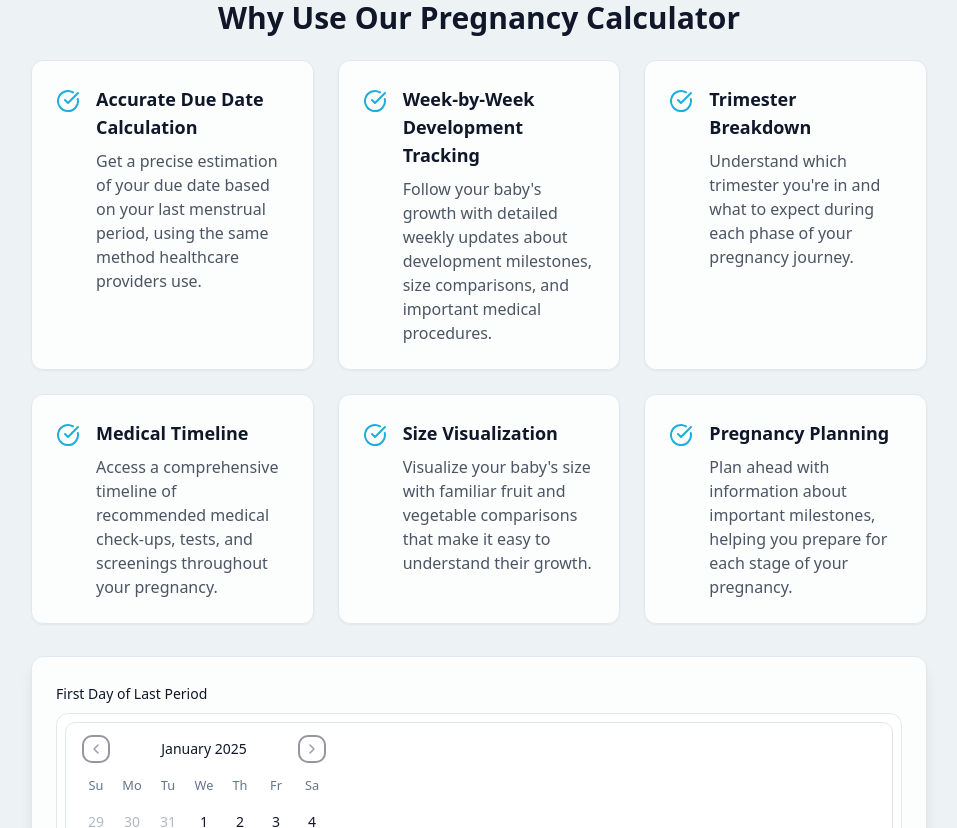
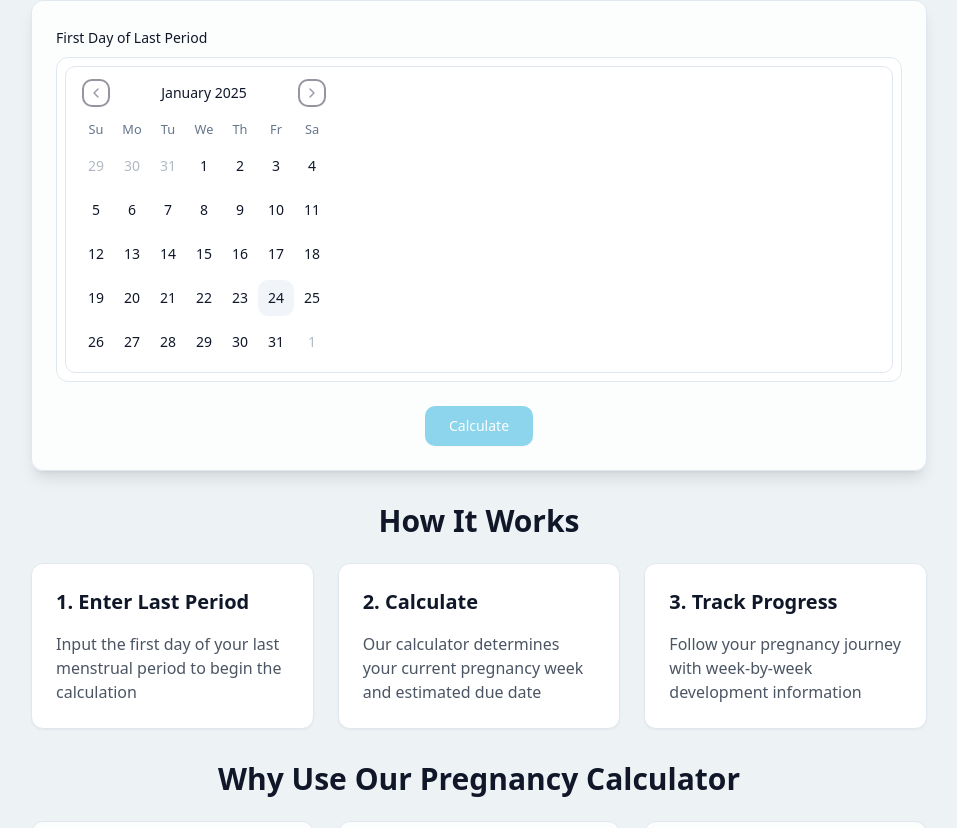
Before and after one commit to AllenJame123/age-o-matic, a React (Vite) app: page /pregnancy-calculator in a window 1280 px wide. Shown: the part 252-1080 px from the top of the page, without its empty margins (161-1118 px from the left). Built offline with nearby package versions, Linux system fonts and the light colour scheme.

Commit message:
Add section under How It Works
Implemented a new section under the "How It Works" area in the relevant components to enhance user understanding and guidance.
[skip gpt_engineer]

```diff
--- a/src/components/pregnancy-calculator/PregnancyCalculatorComponent.tsx
+++ b/src/components/pregnancy-calculator/PregnancyCalculatorComponent.tsx
@@ -48,8 +48,6 @@ export const PregnancyCalculatorComponent = () => {
           Track your pregnancy week by week and get your estimated due date
         </p>
       </div>
-
-      <WhyUseSection />
 
       <Card className="p-6 backdrop-blur-sm bg-white/80 shadow-lg">
         <div className="space-y-6">
@@ -108,6 +106,7 @@ export const PregnancyCalculatorComponent = () => {
       )}
 
       <HowItWorks />
+      <WhyUseSection />
       <FAQ />
     </div>
   );
```
